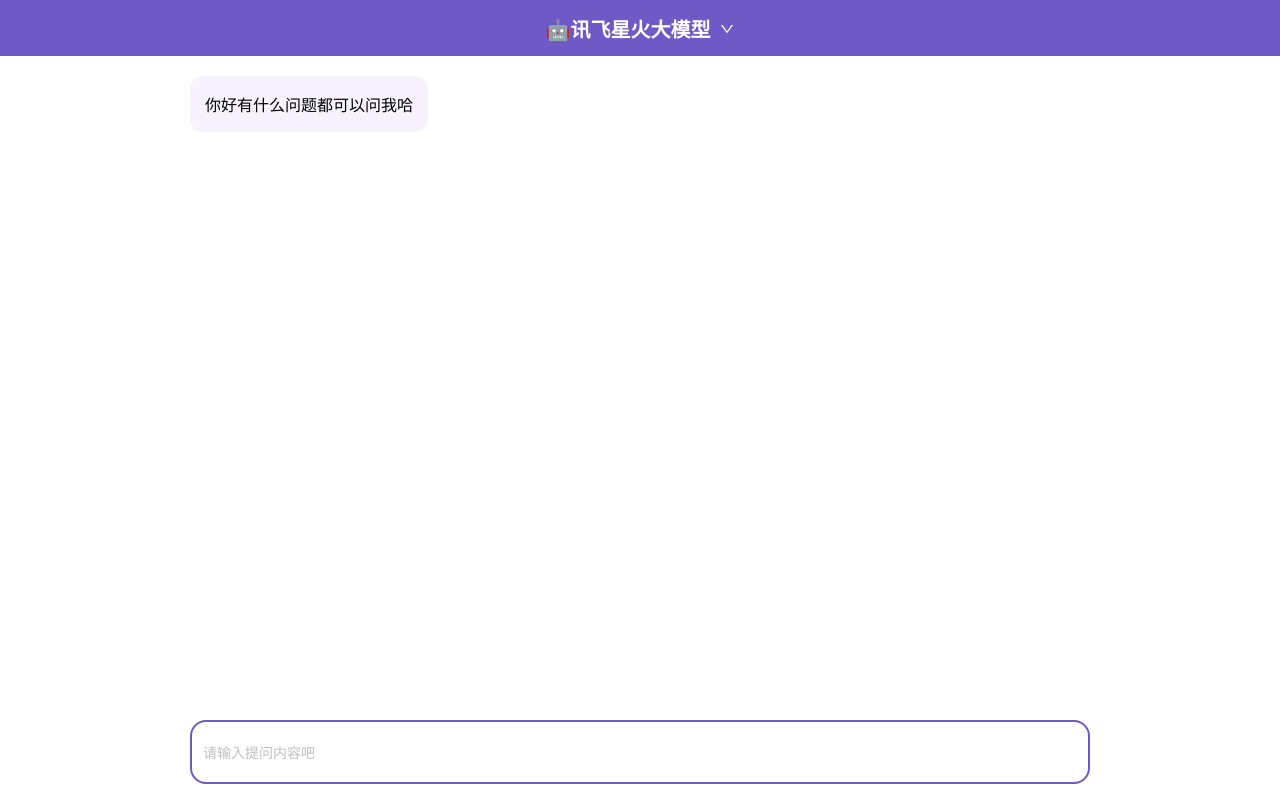
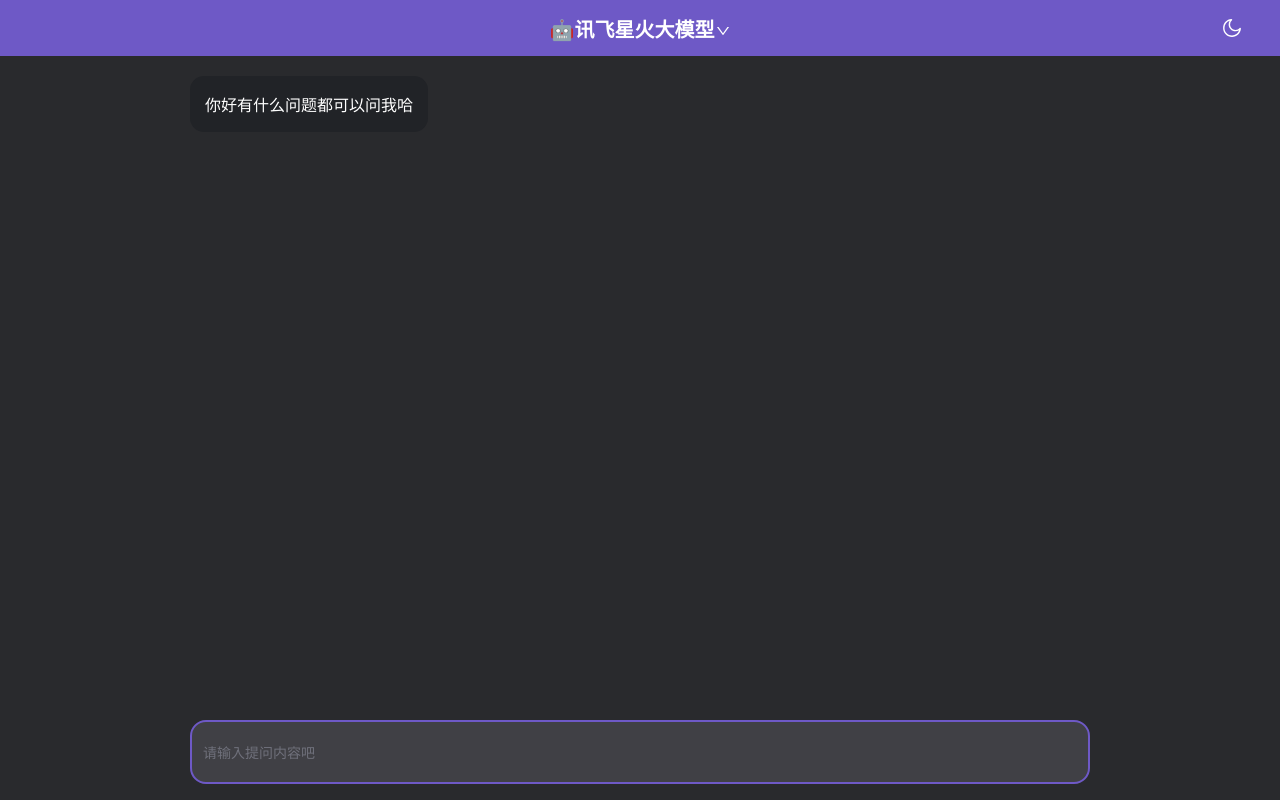
Before and after one commit to CrimsonVan/ts_redbook_admin, a React (Vite) app: page /#/aichat in a window 1280 px wide. Built offline with nearby package versions, Linux system fonts and the light colour scheme.

Commit message:
完成了react版的讯飞星火大模型聊天助手的黑夜白天模式转换

```diff
--- a/package.json
+++ b/package.json
@@ -37,7 +37,6 @@
     "less": "^4.2.2",
     "lint-staged": "^15.2.10",
     "lodash": "^4.17.21",
-    "openai": "^4.86.1",
     "prettier": "^2.8.3",
     "react": "^18.3.1",
     "react-activation": "^0.13.0",
--- a/src/pages/AiChat/hooks/useData.ts
+++ b/src/pages/AiChat/hooks/useData.ts
@@ -1,8 +1,10 @@
 import { useEffect, useState } from 'react'
 import { getWebsocketUrl, getParams } from '../utils'
 import { produce } from 'immer'
-// import { SyncOutlined } from '@ant-design/icons'
 export function useAiData(dom: any) {
+  const [isDark, setIsDark] = useState<any>(
+    localStorage.getItem('AI_IS_DARK') ? localStorage.getItem('AI_IS_DARK') : 'true'
+  )
   const [isStream, setIsStream] = useState<any>(false)
   const [msg, setMsg] = useState<string>('')
   const [aiName, setAiName] = useState<string>('讯飞星火大模型')
@@ -113,6 +115,8 @@
     aiName,
     setAiName,
     isStream,
-    setIsStream
+    setIsStream,
+    isDark,
+    setIsDark
   }
 }
--- a/src/pages/AiChat/index.tsx
+++ b/src/pages/AiChat/index.tsx
@@ -3,13 +3,13 @@
 import rehypeHighlight from 'rehype-highlight'
 import 'highlight.js/styles/atom-one-dark.css'
 import { useAiData } from './hooks/useData'
-import { Input, Dropdown, Space } from 'antd'
+import { Input, Dropdown } from 'antd'
 import { useRef } from 'react'
-import { LoadingOutlined, DownOutlined } from '@ant-design/icons'
+import { LoadingOutlined, DownOutlined, SunOutlined, MoonOutlined } from '@ant-design/icons'
 function AiChat() {
   const ChatContainerRef = useRef(null)
   //处理ai问答所需数据的hooks
-  const { chatList, sendQues, msg, setMsg, aiName, setAiName, isStream } =
+  const { chatList, sendQues, msg, setMsg, aiName, setAiName, isStream, isDark, setIsDark } =
     useAiData(ChatContainerRef)
   //AI菜单
   const items: any = [
@@ -58,15 +58,32 @@
   ]
   return (
     <div>
-      <AiHeader>
+      <AiHeader $isdark={isDark}>
         <Dropdown menu={{ items }} trigger={['click']}>
-          <Space>
+          <div>
             <span>🤖{aiName}</span>
             <DownOutlined style={{ fontSize: '14px', cursor: 'pointer', marginLeft: '2px' }} />
-          </Space>
+          </div>
         </Dropdown>
+        {isDark === 'true' ? (
+          <MoonOutlined
+            onClick={() => {
+              setIsDark('false')
+              localStorage.setItem('AI_IS_DARK', 'false')
+            }}
+            className="theme-icon"
+          />
+        ) : (
+          <SunOutlined
+            onClick={() => {
+              setIsDark('true')
+              localStorage.setItem('AI_IS_DARK', 'true')
+            }}
+            className="theme-icon"
+          />
+        )}
       </AiHeader>
-      <ChatContainer ref={ChatContainerRef}>
+      <ChatContainer ref={ChatContainerRef} $isdark={isDark}>
         {chatList.length !== 0 &&
           chatList.map((item: any, index: any) =>
             item.role === 'loading' ? (
@@ -84,10 +101,10 @@
             )
           )}
       </ChatContainer>
-      <InputContainer>
+      <InputContainer $isdark={isDark}>
         <Input
           className="input"
-          placeholder={isStream ? 'AI正在飞速思考中......' : '请输入提问内容吧'}
+          placeholder={isStream ? 'AI正在飞速思考中🚀' : '请输入提问内容吧'}
           onPressEnter={(e: any) => {
             if (!isStream) {
               setMsg('')
@@ -113,10 +130,18 @@
   font-weight: bolder;
   color: #fff;
   font-size: 20px;
+  position: relative;
+  .theme-icon {
+    position: absolute;
+    top: 50%;
+    right: 3%;
+    transform: translateY(-50%);
+    cursor: pointer;
+  }
 `
 const ChatContainer: any = styled.div`
   @media screen and (min-width: 280px) {
-    background-color: #ffffff;
+    background-color: ${(props: any) => (props.$isdark === 'true' ? '#292a2d' : '#ffffff')};
     height: calc(var(--vh) * 83);
     overflow: hidden;
     overflow-y: scroll;
@@ -130,10 +155,11 @@
       border-radius: 14px;
       height: 40px;
       width: 40px;
-      background-color: #f6f3ff;
       margin-top: 40px;
       line-height: 40px;
       text-align: center;
+      background-color: ${(props: any) => (props.$isdark === 'true' ? '#212327' : '#f6f3ff')};
+      color: ${(props: any) => (props.$isdark === 'true' ? '#ffffff' : '#000')};
     }
     .chatItemAi {
       padding: 0px 15px;
@@ -144,7 +170,8 @@
       height: fit-content;
       min-width: 40px;
       max-width: 94%;
-      background-color: #f6f3ff;
+      background-color: ${(props: any) => (props.$isdark === 'true' ? '#212327' : '#f6f3ff')};
+      color: ${(props: any) => (props.$isdark === 'true' ? '#ffffff' : '#000')};
       margin-top: 40px;
       &:first-child {
         margin-top: 0;
@@ -167,7 +194,7 @@
     }
   }
   @media screen and (min-width: 900px) {
-    background-color: #ffffff;
+    background-color: ${(props: any) => (props.$isdark === 'true' ? '#292a2d' : '#ffffff')};
     height: calc(var(--vh) * 83);
     overflow: hidden;
     overflow-y: scroll;
@@ -181,10 +208,11 @@
       border-radius: 14px;
       height: 40px;
       width: 40px;
-      background-color: #f6f3ff;
       margin-top: 40px;
       line-height: 40px;
       text-align: center;
+      background-color: ${(props: any) => (props.$isdark === 'true' ? '#212327' : '#f6f3ff')};
+      color: ${(props: any) => (props.$isdark === 'true' ? '#ffffff' : '#000')};
     }
     .chatItemAi {
       padding: 0px 15px;
@@ -195,7 +223,8 @@
       height: fit-content;
       min-width: 40px;
       max-width: 860px;
-      background-color: #f6f3ff;
+      background-color: ${(props: any) => (props.$isdark === 'true' ? '#212327' : '#f6f3ff')};
+      color: ${(props: any) => (props.$isdark === 'true' ? '#ffffff' : '#000')};
       margin-top: 40px;
       &:first-child {
         margin-top: 0;
@@ -224,11 +253,17 @@
     display: flex;
     justify-content: center;
     align-items: start;
+    background-color: ${(props: any) => (props.$isdark === 'true' ? '#292a2d' : '#ffffff')};
     .input {
       height: calc(var(--vh) * 8);
       width: 96%;
       border: 2px #6e59c6 solid;
       border-radius: 16px;
+      color: ${(props: any) => (props.$isdark === 'true' ? '#ffffff' : '#000')};
+      background-color: ${(props: any) => (props.$isdark === 'true' ? '#404045' : '#ffffff')};
+    }
+    .input::-webkit-input-placeholder {
+      color: ${(props: any) => (props.$isdark === 'true' ? '#6f707b' : '#6e6e6e')};
     }
   }
   @media screen and (min-width: 900px) {
@@ -236,11 +271,17 @@
     display: flex;
     justify-content: center;
     align-items: start;
+    background-color: ${(props: any) => (props.$isdark === 'true' ? '#292a2d' : '#ffffff')};
     .input {
       height: calc(var(--vh) * 8);
       width: 900px;
       border: 2px #6e59c6 solid;
       border-radius: 16px;
+      color: ${(props: any) => (props.$isdark === 'true' ? '#ffffff' : '#000')};
+      background-color: ${(props: any) => (props.$isdark === 'true' ? '#404045' : '#ffffff')};
+    }
+    .input::-webkit-input-placeholder {
+      color: ${(props: any) => (props.$isdark === 'true' ? '#6f707b' : '#6e6e6e')};
     }
   }
 `
--- a/src/pages/TestHome/testhome.tsx
+++ b/src/pages/TestHome/testhome.tsx
@@ -44,7 +44,7 @@
     // console.log("获取dom", domRef.current?.value);
     domRef.current?.focus()
 
-    let timber: number = setTimeout(() => {
+    let timber: any = setTimeout(() => {
       console.log('已删除timber')
       clearTimeout(timber)
     }, 1000)
```
Also changed, not shown: 1 other file (tests, documents, lock files or other folders).
